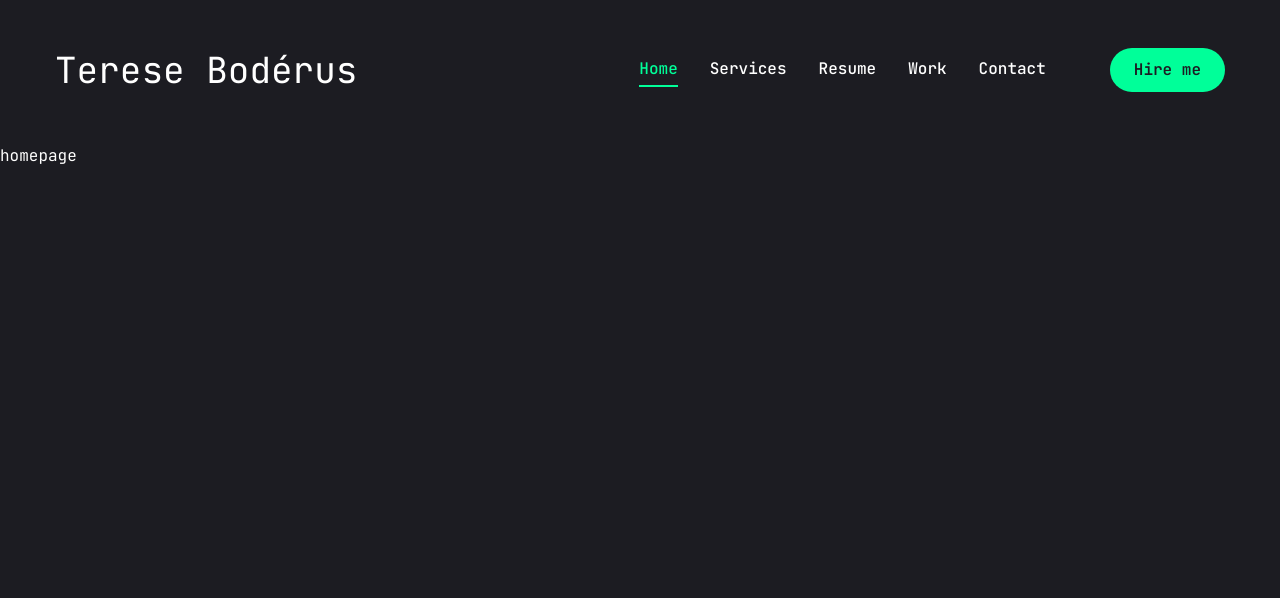
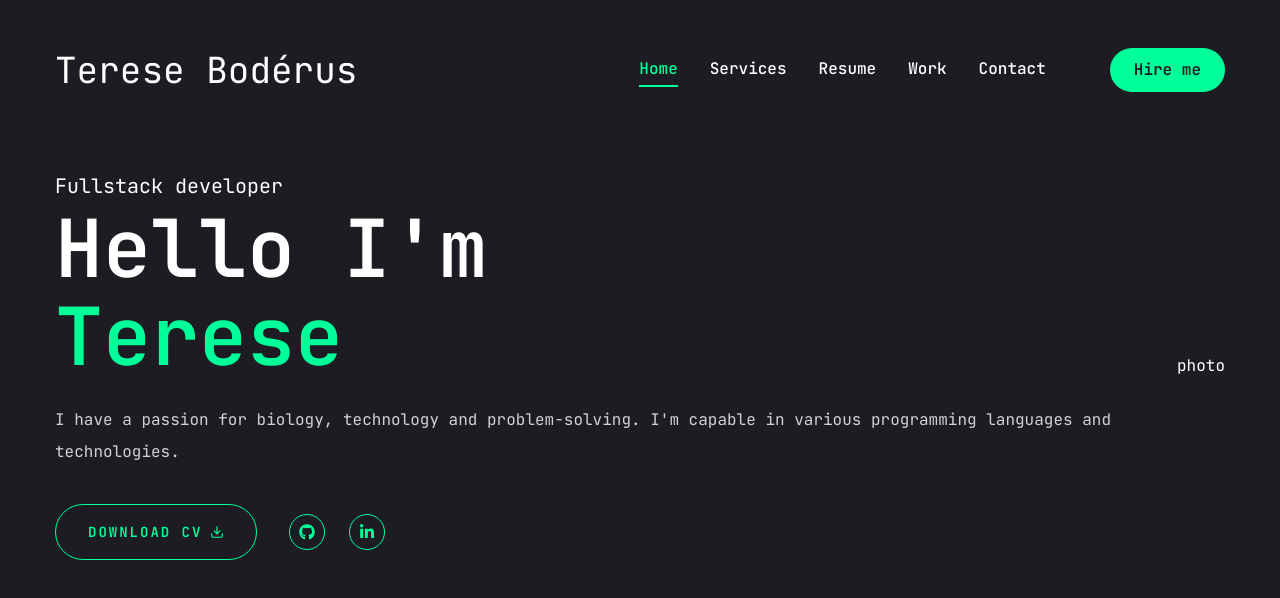
Before and after one commit to TereseBo/portfolio2, a Next.js app: page / in a window 1280 px wide. Shown: the top 598 px of the page. Built offline with nearby package versions, Linux system fonts and the light colour scheme.

Commit message:
Home page update, styling and socials

```diff
--- a/app/globals.css
+++ b/app/globals.css
@@ -7,4 +7,13 @@
   body {
     @apply font-primary bg-primary text-white leading-loose;
   }
+  .h1 {
+    @apply text-[48px] xl:text-[80px] leading-[1.1] font-semibold;
+  }
+  .h2 {
+    @apply text-[36px] xl:text-[48px] leading-[1.1] font-semibold;
+  }
+  .h3 {
+    @apply text-[20px] xl:text-[24px] leading-[1.1] font-semibold;
+  }
 }
--- a/app/page.jsx
+++ b/app/page.jsx
@@ -1,7 +1,40 @@
+import { Button } from "@/components/ui/button";
+import { FiDownload } from "react-icons/fi"
+import { Socials } from "@/components/Socials";
+
 export default function Home() {
   return (
-<main>
-  homepage
-</main>
+    <section className="h-full">
+      <div className="container mx-auto h-full">
+        <div className="flex flex-col xl:flex-row items-center justify-between xl:pt-8 xl:pb-24">
+          {/* Presentation text */}
+          <div className="text-center xl:text-left">
+            <span className="text-xl">Fullstack developer</span>
+            <h1 className="h1 mb-6">Hello I'm
+              <br />
+              <span className="text-accent">Terese</span>
+            </h1>
+            <p className="max-w[500px] mb-9 text-white/80"> I have a passion for biology, technology and problem-solving.
+              I'm capable in various programming languages and technologies.
+            </p>
+            {/* Social links */}
+            <div className="flex flex-col xl:flex-row items-center gap-8">
+              <Button variant="outline" size="lg" className="uppercase flex items-center gap-2">
+                <span>Download CV</span>
+                <FiDownload className="text-large" />
+              </Button>
+              <div classname="mb-8 xl:mb-0">
+                <Socials
+                  containerStyles="flex gap-6"
+                  iconStyles="w-9 h-9 border border-accent rounded-full flex justify-center items-center
+                 text-accent text-base hover:bg-accent hover:text-primary hover:transition-all duration-500"
+                />
+              </div>
+            </div>
+          </div>
+          <div>photo</div>
+        </div>
+      </div>
+    </section>
   );
 }
--- /dev/null
+++ b/components/Socials.jsx
@@ -0,0 +1,20 @@
+import Link from "next/link"
+import { FaGithub, FaLinkedinIn } from "react-icons/fa"
+
+const socials = [
+    { icon: <FaGithub />, path: "https://github.com/TereseBo" },
+    { icon: <FaLinkedinIn />, path: "www.linkedin.com/in/terese-bodérus-90b9731b6" },
+]
+export function Socials({ containerStyles, iconStyles }) {
+    return (
+        <div className={containerStyles}>
+            {socials.map((social, index) => {
+                return (
+                    <Link href={social.path} key={index} className={iconStyles}>
+                        {social.icon}
+                    </Link>
+                )
+            })}
+        </div>
+    )
+}
```
